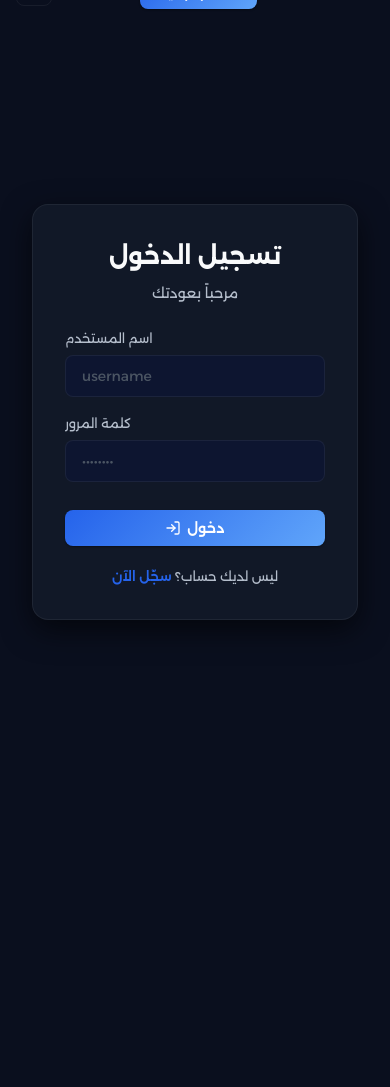
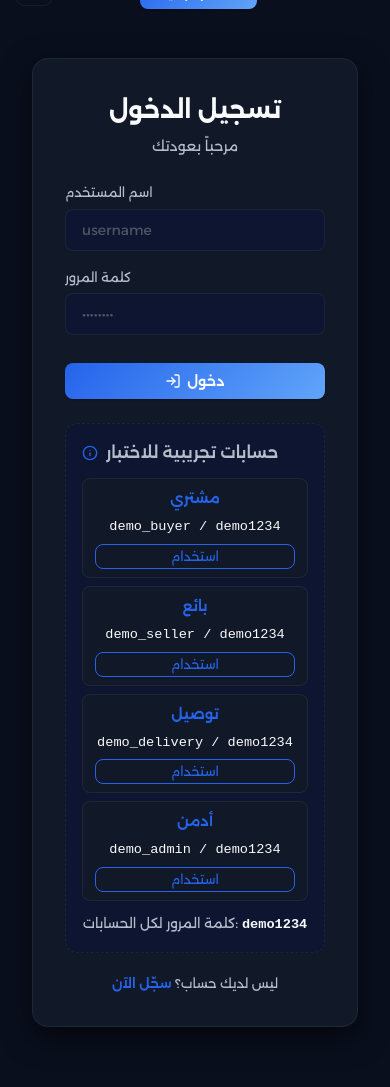
Before and after one commit to raouf-coder-dev/amanpay, a Django app: page /login/ in a window 390 px wide. Shown: the part 58-1145 px from the top of the page. Before the commit the page ends 681 px from the top, so only its background shows below. Run offline with Django 5.2, Linux system fonts and the light colour scheme.

Commit message:
إضافة حسابات تجريبية في صفحة Login + أمر إدارة لإنشائها

```diff
--- a/static/css/design-system.css
+++ b/static/css/design-system.css
@@ -1575,3 +1575,73 @@ html[dir="rtl"] .form-select {
     width: 100%;
   }
 }
+
+/* ===================================================================
+   حسابات تجريبية في صفحة تسجيل الدخول — Demo accounts panel
+   تستخدم متغيرات النظام فقط، تعمل في الوضعين.
+   =================================================================== */
+.demo-accounts {
+  margin-top: 24px;
+  padding: 16px;
+  background: var(--bg-secondary);
+  border: 1px dashed var(--border);
+  border-radius: var(--radius-md);
+}
+.demo-accounts-header {
+  display: flex; align-items: center; gap: 8px;
+  font-size: var(--fs-body); font-weight: 600;
+  color: var(--text-secondary); margin-bottom: 12px;
+}
+.demo-accounts-list {
+  display: flex; flex-direction: column; gap: 8px;
+  margin-bottom: 12px;
+}
+.demo-account {
+  display: grid;
+  grid-template-columns: 100px 1fr auto;
+  gap: 8px; align-items: center;
+  padding: 8px 12px;
+  background: var(--bg-card);
+  border: 1px solid var(--border);
+  border-radius: var(--radius-sm);
+  font-size: 0.9rem;
+}
+.demo-role { color: var(--blue-primary); font-weight: 600; }
+.demo-credentials {
+  font-family: 'Courier New', monospace;
+  color: var(--text-primary);
+  font-size: 0.85rem;
+  overflow-wrap: anywhere;
+}
+.demo-fill {
+  background: transparent;
+  border: 1px solid var(--blue-primary);
+  padding: 4px 12px;
+  border-radius: var(--radius-sm);
+  cursor: pointer;
+  font-size: 0.8rem;
+  color: var(--blue-primary);
+  font-family: inherit;
+  transition: all 0.2s ease;
+}
+.demo-fill:hover {
+  background: var(--blue-primary);
+  color: #FFFFFF;
+}
+.demo-note {
+  font-size: 0.85rem;
+  color: var(--text-secondary);
+  text-align: center;
+  margin: 0;
+}
+.demo-note strong {
+  font-family: 'Courier New', monospace;
+  color: var(--text-primary);
+}
+@media (max-width: 600px) {
+  .demo-account {
+    grid-template-columns: 1fr;
+    gap: 6px;
+    text-align: center;
+  }
+}
--- a/templates/accounts/login.html
+++ b/templates/accounts/login.html
@@ -35,6 +35,39 @@
       </button>
     </form>
 
+    <!-- ── حسابات تجريبية للاختبار (لجنة الحاضنة) ────────────────────── -->
+    <div class="demo-accounts">
+      <div class="demo-accounts-header">
+        <svg class="icon-sm" viewBox="0 0 24 24" fill="none" stroke="currentColor" stroke-width="2" stroke-linecap="round" stroke-linejoin="round" style="color:var(--blue-primary);"><circle cx="12" cy="12" r="10"/><line x1="12" y1="16" x2="12" y2="12"/><line x1="12" y1="8" x2="12.01" y2="8"/></svg>
+        {% trans "حسابات تجريبية للاختبار" %}
+      </div>
+      <div class="demo-accounts-list">
+        <div class="demo-account">
+          <span class="demo-role">{% trans "مشتري" %}</span>
+          <span class="demo-credentials">demo_buyer / demo1234</span>
+          <button type="button" class="demo-fill" data-user="demo_buyer" data-pass="demo1234">{% trans "استخدام" %}</button>
+        </div>
+        <div class="demo-account">
+          <span class="demo-role">{% trans "بائع" %}</span>
+          <span class="demo-credentials">demo_seller / demo1234</span>
+          <button type="button" class="demo-fill" data-user="demo_seller" data-pass="demo1234">{% trans "استخدام" %}</button>
+        </div>
+        <div class="demo-account">
+          <span class="demo-role">{% trans "توصيل" %}</span>
+          <span class="demo-credentials">demo_delivery / demo1234</span>
+          <button type="button" class="demo-fill" data-user="demo_delivery" data-pass="demo1234">{% trans "استخدام" %}</button>
+        </div>
+        <div class="demo-account">
+          <span class="demo-role">{% trans "أدمن" %}</span>
+          <span class="demo-credentials">demo_admin / demo1234</span>
+          <button type="button" class="demo-fill" data-user="demo_admin" data-pass="demo1234">{% trans "استخدام" %}</button>
+        </div>
+      </div>
+      <p class="demo-note">
+        {% trans "كلمة المرور لكل الحسابات:" %} <strong>demo1234</strong>
+      </p>
+    </div>
+
     <div class="auth-footer">
       {% trans "ليس لديك حساب؟" %}
       <a href="{% url 'accounts:register' %}">{% trans "سجّل الآن" %}</a>
@@ -42,3 +75,22 @@
   </div>
 </div>
 {% endblock %}
+
+{% block extra_js %}
+<script>
+  document.querySelectorAll('.demo-fill').forEach(function(btn) {
+    btn.addEventListener('click', function(e) {
+      e.preventDefault();
+      var userInput = document.querySelector('input[name="username"]');
+      var passInput = document.querySelector('input[name="password"]');
+      if (userInput && passInput) {
+        userInput.value = btn.dataset.user;
+        passInput.value = btn.dataset.pass;
+        var originalText = btn.textContent;
+        btn.textContent = '✓';  // ✓
+        setTimeout(function() { btn.textContent = originalText; }, 1200);
+      }
+    });
+  });
+</script>
+{% endblock %}
--- a/templates/base.html
+++ b/templates/base.html
@@ -6,6 +6,8 @@
   <meta charset="UTF-8">
   <meta name="viewport" content="width=device-width, initial-scale=1.0">
   <title>{% block title %}AmanPay{% endblock %}</title>
+  <link rel="icon" type="image/svg+xml" href="{% static 'favicon.svg' %}">
+  <link rel="apple-touch-icon" href="{% static 'favicon.svg' %}">
   <script>
     // تطبيق المظهر فوراً قبل رسم الصفحة — يمنع وميض الـ FOUC
     try {
```
Also changed, not shown: accounts/management/commands/create_demo_accounts.py (added, +62 -0 lines), db.sqlite3, locale/fr/LC_MESSAGES/django.po, static/favicon.svg (added), 2 other files.
